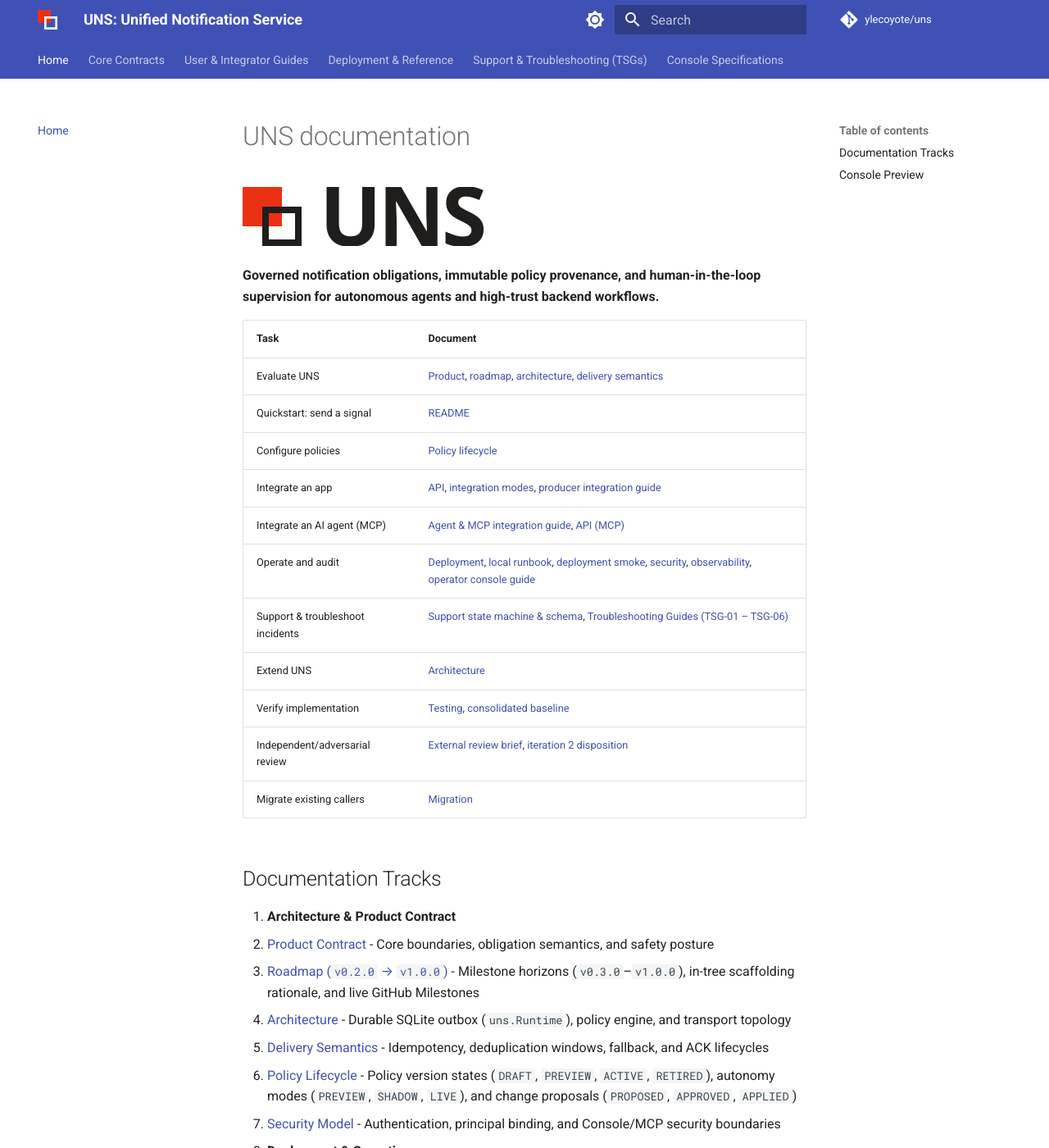
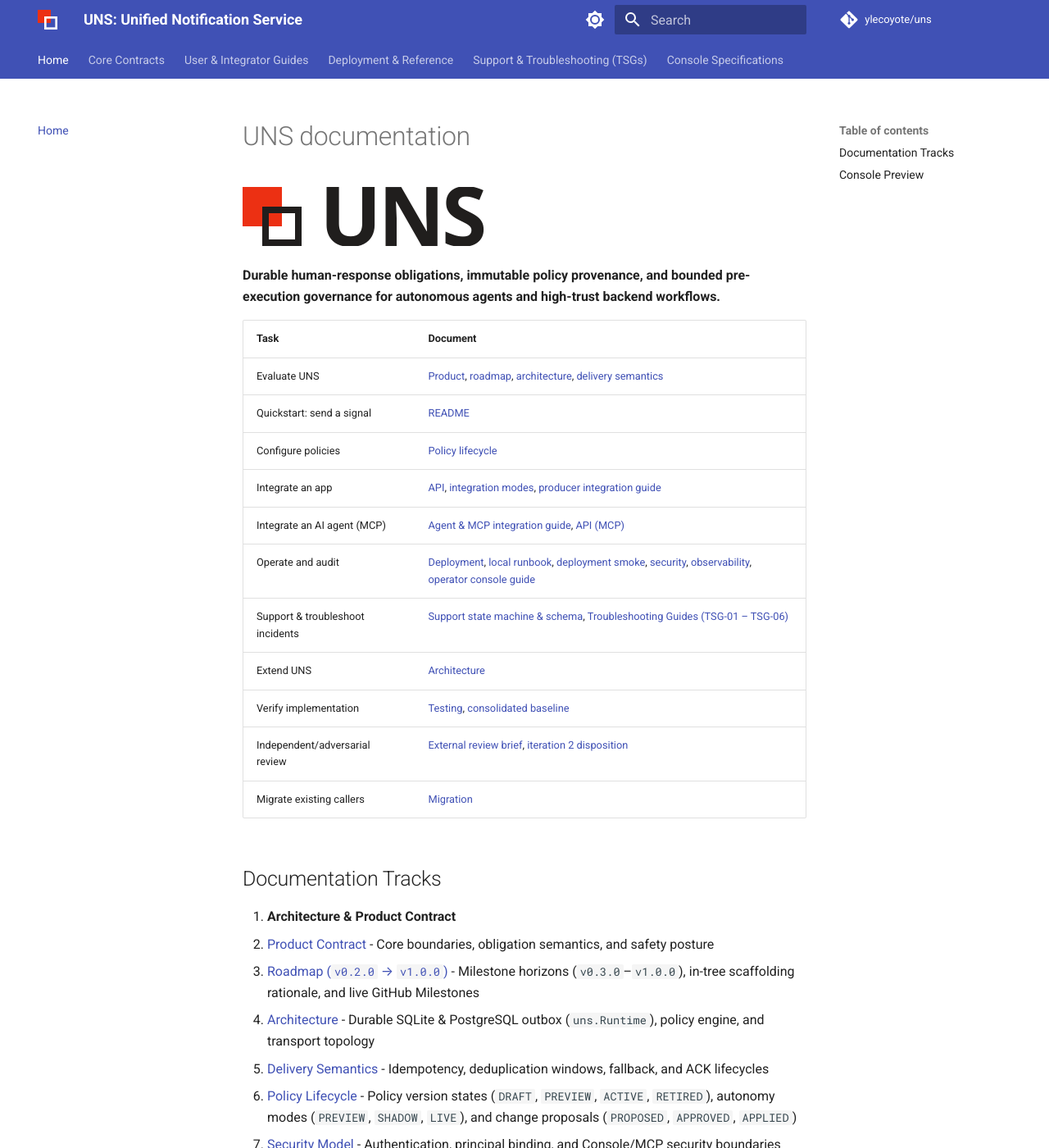
Before and after one commit to ylecoyote/uns, an MkDocs documentation site: the page built from docs/README.md, in a window 1280 px wide and 1400 px high. Shown: the whole window at 82% size. Built offline with MkDocs 1.6.1 and Material for MkDocs 9.7.7, drawn with Linux system fonts in a browser that asks for light colours; comment, search, counter and statistics services are not loaded; some of the changed text lies outside the part shown.

Commit message:
docs: refine obligation-first framing, policy-floor terminology, and quickstart schema (#55)
Co-authored-by: ylecoyote <ylecoyote@outlook.com>

```diff
--- a/docs/README.md
+++ b/docs/README.md
@@ -6,7 +6,7 @@
   <img alt="UNS - Unified Notification Service" src="assets/logo/uns-lockup.svg" height="56" />
 </picture>
 
-**Governed notification obligations, immutable policy provenance, and human-in-the-loop supervision for autonomous agents and high-trust backend workflows.**
+**Durable human-response obligations, immutable policy provenance, and bounded pre-execution governance for autonomous agents and high-trust backend workflows.**
 
 | Task | Document |
 |---|---|
@@ -27,7 +27,7 @@
 1. **Architecture & Product Contract**
    - [Product Contract](PRODUCT.md) - Core boundaries, obligation semantics, and safety posture
    - [Roadmap (`v0.2.0` → `v1.0.0`)](ROADMAP.md) - Milestone horizons (`v0.3.0`–`v1.0.0`), in-tree scaffolding rationale, and live GitHub Milestones
-   - [Architecture](ARCHITECTURE.md) - Durable SQLite outbox (`uns.Runtime`), policy engine, and transport topology
+   - [Architecture](ARCHITECTURE.md) - Durable SQLite & PostgreSQL outbox (`uns.Runtime`), policy engine, and transport topology
    - [Delivery Semantics](sections/delivery-semantics.md) - Idempotency, deduplication windows, fallback, and ACK lifecycles
    - [Policy Lifecycle](sections/policy-lifecycle.md) - Policy version states (`DRAFT`, `PREVIEW`, `ACTIVE`, `RETIRED`), autonomy modes (`PREVIEW`, `SHADOW`, `LIVE`), and change proposals (`PROPOSED`, `APPROVED`, `APPLIED`)
    - [Security Model](SECURITY-MODEL.md) - Authentication, principal binding, and Console/MCP security boundaries
@@ -36,7 +36,7 @@
    - [Deployment Guide](DEPLOYMENT.md) - Complete environment variable matrix, process topology, reverse-proxy/TLS setup, `uns-migrate`, backups, and `uns-maintain`
    - [Local Deployment Runbook](LOCAL_DEPLOYMENT.md) - Persistent localhost recording stack (`127.0.0.1:8000` and `127.0.0.1:5173`)
    - [Deployment Smoke Report](DEPLOYMENT_SMOKE.md) - Container, socket, and browser verification evidence
-   - [Observability & Probes](sections/observability.md) - Health/readiness checks, `/metrics`, structured logs, and SQLite audit queries
+   - [Observability & Probes](sections/observability.md) - Health/readiness checks, `/metrics`, structured logs, and SQLite/PostgreSQL audit queries
 
 3. **Support Reference & Troubleshooting Guides (TSGs)**
    - [State Machine & Schema Reference](support/STATE-MACHINE-AND-SCHEMA.md) - Entity-Relationship diagram, state transition diagrams, and complete column/event reference
```
Also changed, not shown: other parts of docs/README.md (+1 -1 lines), README.md (+7 -7 lines).
